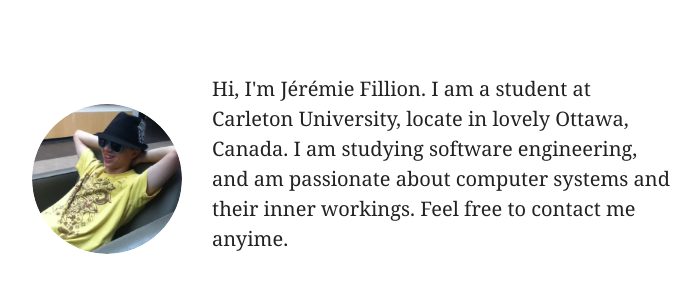
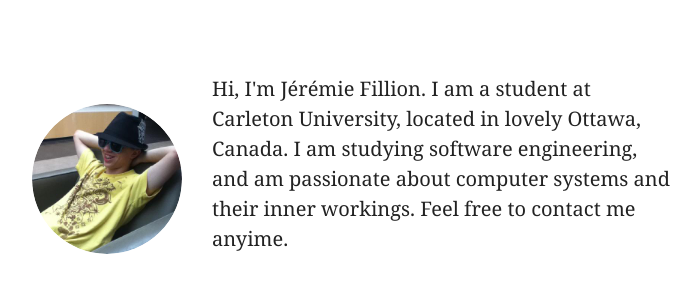
Before and after one commit to jfillion/jfillion.github.io, a Jekyll site: the page built from index.md, in a window 1280 px wide. Shown: the part 236-527 px from the top of the page, without its empty margins (288-988 px from the left). Built offline with Jekyll 4.4.1, drawn with Linux system fonts in a browser that asks for light colours; nearby versions of some CDN libraries; Markdown is read by kramdown in place of the engine named in the settings.

Commit message:
just having a hard time with spelling tonight

```diff
--- a/index.md
+++ b/index.md
@@ -13,7 +13,7 @@ title: Hi, I'm J&#233;r&#233;mie Fillion
 		<figure class="portrait-container p">
 			<img class="portrait" src="img/portrait.jpeg" width="150" height="150" alt="This is Emily's face. There are many like it but this one is Emily's.">
 		</figure>
-			<p class="intro">Hi, I'm J&#233;r&#233;mie Fillion. I am a student at Carleton University, locate in lovely Ottawa, Canada. I am studying software engineering, and am passionate about computer systems and their inner workings. Feel free to contact me anyime.</p>
+			<p class="intro">Hi, I'm J&#233;r&#233;mie Fillion. I am a student at Carleton University, located in lovely Ottawa, Canada. I am studying software engineering, and am passionate about computer systems and their inner workings. Feel free to contact me anyime.</p>
 			<div class="social">
     			<div class="info">
 
```
